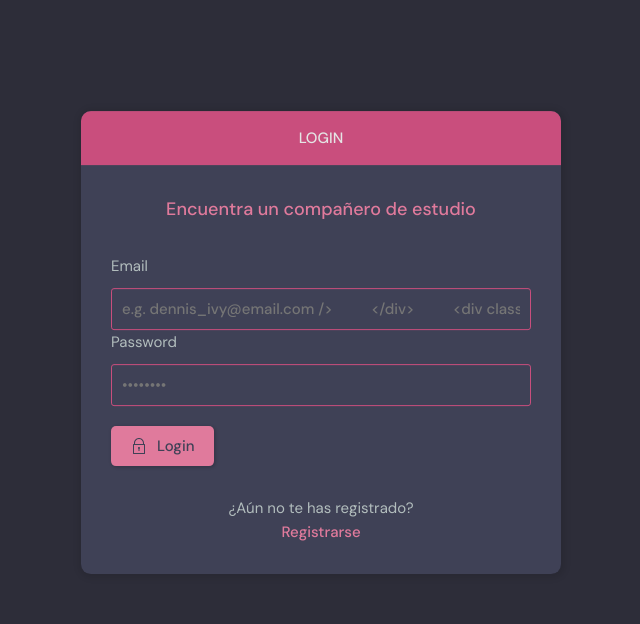
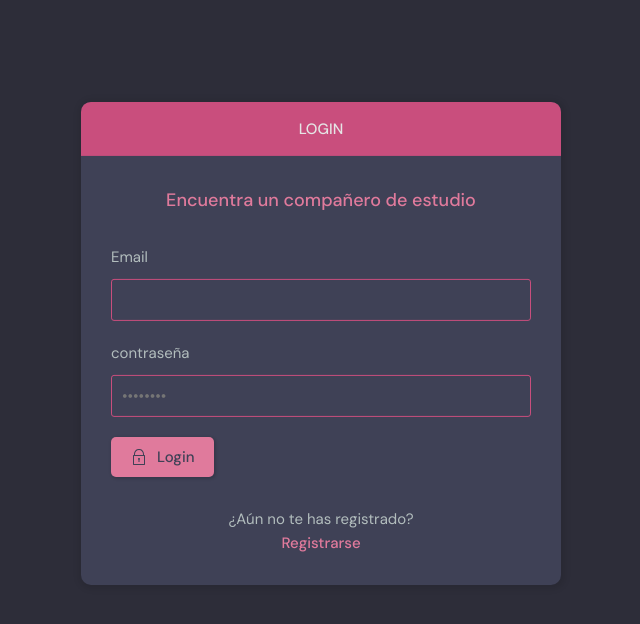
Before and after one commit to estifito7u7/Studymax, a Django app: page /login/ in a window 1280 px wide. Shown: the part 76-700 px from the top of the page, without its empty margins (319-959 px from the left). Run offline with Django 3.2, Linux system fonts and the light colour scheme.

Commit message:
arreglos

```diff
--- a/base/templates/base/login_register.html
+++ b/base/templates/base/login_register.html
@@ -18,10 +18,11 @@
           {% csrf_token %}
           <div class="form__group form__group">
             <label for="room_name">Email</label>
-            <input id="username" name="email" type="email" placeholder="e.g. dennis_ivy@email.com />
+            <input id="username" name="email" type="email"  />
           </div>
           <div class=" form__group">
-            <label for="password">Password</label>
+            <label for="password">contraseña
+</label>
             <input id="password" name="password" type="password"
               placeholder="&bull;&bull;&bull;&bull;&bull;&bull;&bull;&bull;" />
           </div>
--- a/templates/main.html
+++ b/templates/main.html
@@ -11,7 +11,7 @@
     <link rel="stylesheet" href="{% static 'styles/estilos.css' %}" />
 
 
-    <title>StudyBuddy - Find study partners around the world!</title>
+    <title>StudyMax - ¡Encuentra compañeros de estudio en todo el mundo!</title>
 </head>
 
 <body>
```
